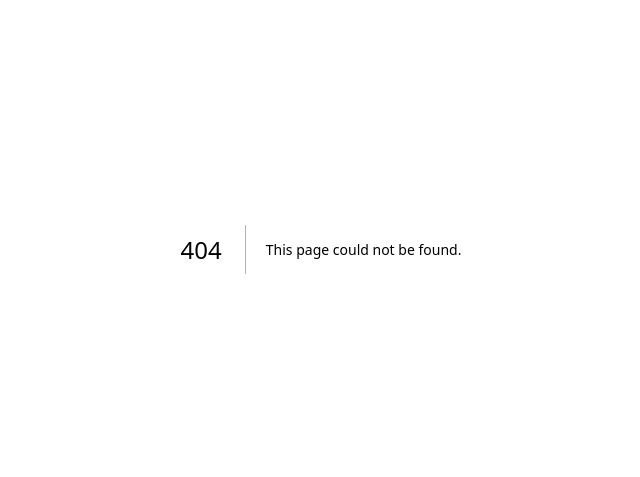
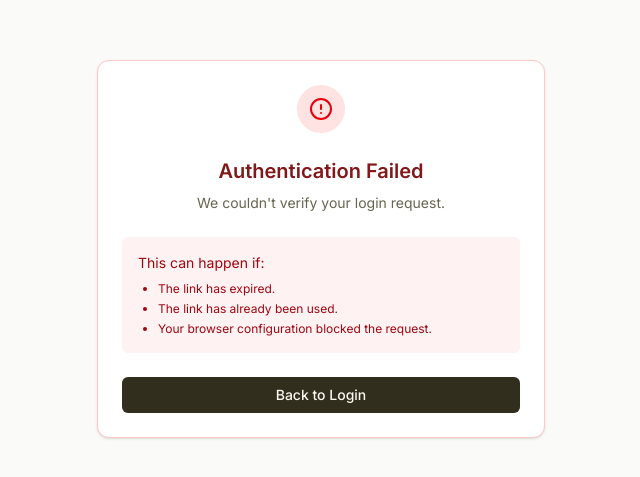
Before and after one commit to SadidSD/Productive-Workspace, a Next.js app: page /auth/auth-code-error in a window 1280 px wide. Before the commit this address had no page. Shown: the part 151-628 px from the top of the page, without its empty margins (319-959 px from the left). Built offline with nearby package versions, Linux system fonts and the light colour scheme.

Commit message:
fix: add auth error page to handle callback failures

```diff
--- /dev/null
+++ b/app/auth/auth-code-error/page.tsx
@@ -0,0 +1,37 @@
+import { Button } from "@/components/ui/button"
+import { Card, CardContent, CardDescription, CardFooter, CardHeader, CardTitle } from "@/components/ui/card"
+import Link from "next/link"
+import { AlertCircle } from "lucide-react"
+
+export default function AuthCodeError() {
+    return (
+        <div className="flex items-center justify-center min-h-screen bg-stone-50 p-4">
+            <Card className="max-w-md w-full border-red-200 shadow-sm">
+                <CardHeader className="text-center">
+                    <div className="w-12 h-12 rounded-full bg-red-100 flex items-center justify-center mx-auto mb-4">
+                        <AlertCircle className="w-6 h-6 text-red-600" />
+                    </div>
+                    <CardTitle className="text-xl text-red-900">Authentication Failed</CardTitle>
+                    <CardDescription>
+                        We couldn't verify your login request.
+                    </CardDescription>
+                </CardHeader>
+                <CardContent className="space-y-4">
+                    <div className="p-4 bg-red-50 rounded-md text-sm text-red-800">
+                        <p>This can happen if:</p>
+                        <ul className="list-disc pl-5 mt-2 space-y-1 text-xs">
+                            <li>The link has expired.</li>
+                            <li>The link has already been used.</li>
+                            <li>Your browser configuration blocked the request.</li>
+                        </ul>
+                    </div>
+                </CardContent>
+                <CardFooter>
+                    <Link href="/login" className="w-full">
+                        <Button className="w-full">Back to Login</Button>
+                    </Link>
+                </CardFooter>
+            </Card>
+        </div>
+    )
+}
```
